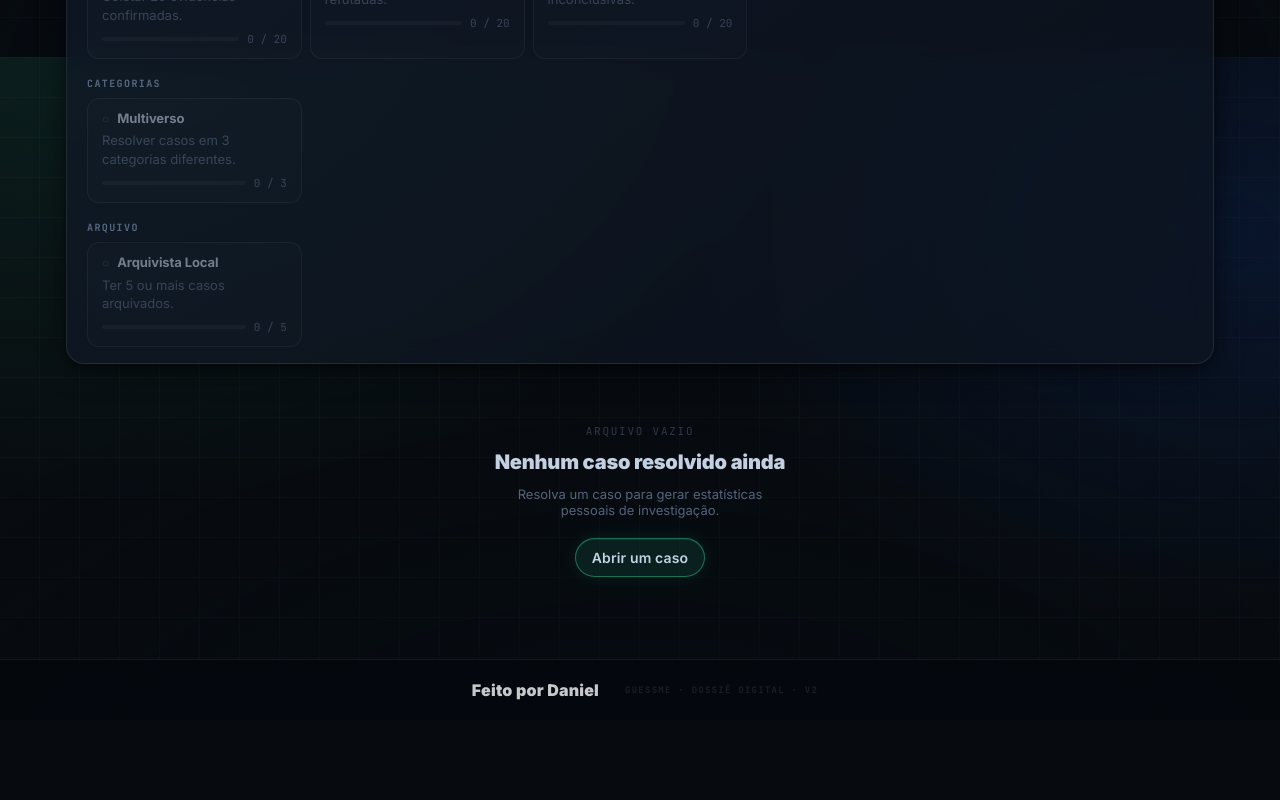
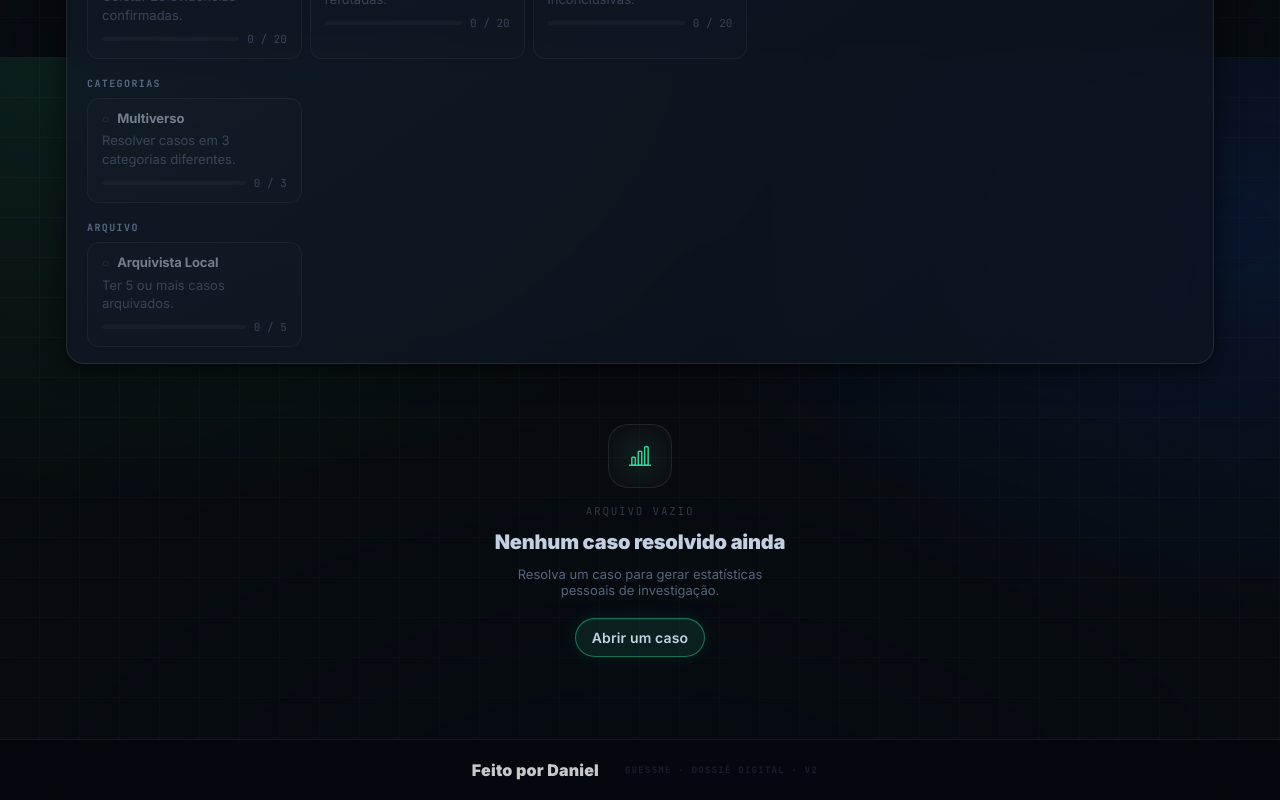
Before and after one commit to Daniel-Macedo-dev/GuessMe, a React (Vite) app in the folder guessme/: page /stats in a window 1280 px wide. Shown: the part 743-1543 px from the top of the page. Before the commit the page ends 1463 px from the top, so only its background shows below. Built offline with nearby package versions, Linux system fonts and the light colour scheme; no server answers.

Commit message:
feat(ui): add intelligence report illustration to stats empty state
Adds an illustrated stats icon in an emptyIllustration shell above
the ARQUIVO VAZIO stamp. The empty stats panel now reads as an
unfilled intelligence report rather than a plain placeholder.

```diff
--- a/guessme/src/components/StatsEmptyState.tsx
+++ b/guessme/src/components/StatsEmptyState.tsx
@@ -1,8 +1,12 @@
 import { Link } from "react-router-dom";
+import DossierIcon from "./DossierIcon";
 
 export default function StatsEmptyState() {
   return (
     <div className="statsEmpty" data-testid="stats-empty">
+      <div className="emptyIllustration statsEmptyIllustration" aria-hidden="true">
+        <DossierIcon name="stats" size={28} aria-hidden={true} className="dossierIcon--accent" />
+      </div>
       <div className="statsEmptyStamp caseLabel">ARQUIVO VAZIO</div>
       <p className="statsEmptyTitle">Nenhum caso resolvido ainda</p>
       <p className="muted small statsEmptyDesc">
```
